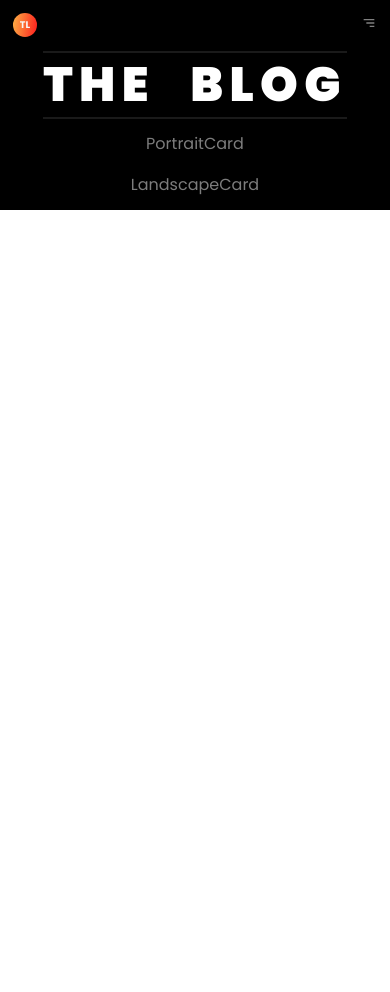
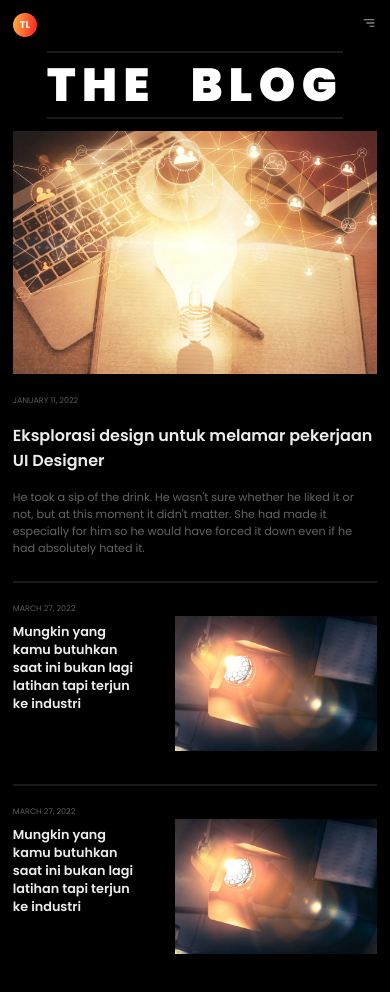
Before and after one commit to Maxwell-ihiaso/blog, a React (Create React App) app: page / in a window 390 px wide. Shown: the top 992 px of the page. Before the commit the page ends 844 px from the top, so only its background shows below. Built offline with nearby package versions, Linux system fonts and the light colour scheme.

Commit message:
create featured component - Desktop & Mobile

```diff
--- a/src/components/BlogTitle.tsx
+++ b/src/components/BlogTitle.tsx
@@ -11,7 +11,7 @@ const Container = styled.div`
   justify-content: center;
   align-items: center;
   text-transform: uppercase;
-  font-size: 3rem;
+  font-size: 2.9rem;
   font-weight: 900;
 
   padding: 0 0.8rem 0.8rem;
@@ -48,7 +48,7 @@ const Title = styled.div`
   }
 
   @media screen and ${devices.tablet} {
-    letter-spacing: 0.7rem;
+    letter-spacing: 0.5rem;
     line-height: 8rem;
   }
 
--- a/src/components/Featured.tsx
+++ b/src/components/Featured.tsx
@@ -14,7 +14,7 @@ const Container = styled.div`
   align-items: center;
   gap: 1rem;
 
-  padding: 0 0.8rem 0.8rem;
+  padding: 0 0.8rem 1.2rem;
   background-color: black;
   color: rgb(125, 125, 125);
 
@@ -22,16 +22,16 @@ const Container = styled.div`
   margin: 0 auto;
 
   @media screen and ${devices.mobileL} {
-    padding: 0 1.2rem 1.2rem;
-    /* font-size: 4.4rem; */
+    padding: 0 1.2rem 3rem;
   }
 
   @media screen and ${devices.tablet} {
-    /* font-size: 8rem; */
+    flex-direction: row;
+    align-items: flex-start;
   }
 
   @media screen and ${devices.laptop} {
-    /* font-size: 11rem; */
+    gap: 3rem;
   }
 `;
 
@@ -59,10 +59,13 @@ const Title = styled.div`
 
 const TopGroup = styled.div`
   flex: 1;
+  width: 100%;
+  background-color: inherit;
 `;
 
 const BottomGroup = styled.div`
   flex: 1;
+  width: 100%;
 `;
 
 /**------------ */
--- a/src/components/LandscapeCard.tsx
+++ b/src/components/LandscapeCard.tsx
@@ -1,7 +1,92 @@
-import React from "react";
+import styled from "styled-components";
+import { devices } from "../devices";
+
+/** PORTRAIT-CARD STYLES */
+
+const Container = styled.article`
+  display: flex;
+  flex-direction: row;
+  align-items: center;
+  gap: 2rem;
+  width: 100%;
+  height: 20vh;
+  padding: 1rem 0;
+  border-top: 2px solid rgba(128, 128, 128, 0.2);
+
+  @media screen and ${devices.tablet} {
+    flex-direction: row-reverse;
+`;
+
+const Image = styled.img`
+  flex: 1;
+  /* width: 8rem; */
+  /* width: 70%; */
+  height: 80%;
+`;
+
+const Content = styled.div`
+  flex: 2;
+  display: flex;
+  flex-direction: column;
+  justify-content: flex-start;
+  height: 100%;
+  width: 100%;
+`;
+
+const ContentDate = styled.div`
+  margin: 0.25rem 0;
+  font-size: 0.5rem;
+  color: grey;
+  text-transform: uppercase;
+  opacity: 0.7;
+
+  @media screen and ${devices.mobileL} {
+    font-size: 0.6rem;
+  }
+`;
+
+const ContentHeader = styled.div`
+  margin: 0.25rem 0;
+  font-size: 0.8rem;
+  color: #edebeb;
+  font-weight: 600;
+  &:hover {
+    cursor: pointer;
+  }
+
+  @media screen and ${devices.mobileL} {
+    font-size: 1rem;
+  }
+`;
+
+/**---------------- */
 
 const LandscapeCard = () => {
-  return <div>LandscapeCard</div>;
+  return (
+    <>
+      <Container>
+        <Content>
+          <ContentDate>march 27, 2022</ContentDate>
+          <ContentHeader>
+            Mungkin yang kamu butuhkan saat ini bukan lagi latihan tapi terjun
+            ke industri
+          </ContentHeader>
+        </Content>
+        <Image src="/images/blog-photo-2.jpg" alt="torchLight-blog" />
+      </Container>
+
+      <Container>
+        <Content>
+          <ContentDate>march 27, 2022</ContentDate>
+          <ContentHeader>
+            Mungkin yang kamu butuhkan saat ini bukan lagi latihan tapi terjun
+            ke industri
+          </ContentHeader>
+        </Content>
+        <Image src="/images/blog-photo-2.jpg" alt="torchLight-blog" />
+      </Container>
+    </>
+  );
 };
 
 export default LandscapeCard;
--- a/src/components/PortraitCard.tsx
+++ b/src/components/PortraitCard.tsx
@@ -3,11 +3,79 @@ import { devices } from "../devices";
 
 /** PORTRAIT-CARD STYLES */
 
-const Container = styled.article``;
+const Container = styled.article`
+  display: flex;
+  flex-direction: column;
+  gap: 0.8rem;
+  width: 100%;
+`;
+
+const Image = styled.img`
+  width: 100%;
+`;
+
+const Content = styled.div`
+  display: flex;
+  flex-direction: column;
+  justify-content: flex-start;
+`;
+
+const ContentDate = styled.div`
+  margin: 0.5rem 0;
+  font-size: 0.5rem;
+  color: grey;
+  text-transform: uppercase;
+  opacity: 0.7;
+
+  @media screen and ${devices.mobileL} {
+    font-size: 0.6rem;
+  }
+`;
+
+const ContentHeader = styled.div`
+  margin: 0.5rem 0;
+  font-size: 1rem;
+  color: #edebeb;
+  font-weight: 600;
+  &:hover {
+    cursor: pointer;
+  }
+
+  @media screen and ${devices.mobileL} {
+    font-size: 1.3rem;
+  }
+`;
+
+const ContentBody = styled.div`
+  margin: 0.5rem 0;
+  font-size: 0.7rem;
+  opacity: 0.8;
+
+  @media screen and ${devices.mobileL} {
+    font-size: 0.9rem;
+  }
+`;
 /**---------------- */
 
 const PortraitCard = () => {
-  return <Container>PortraitCard</Container>;
+  return (
+    <Container>
+      <Image src="/images/blog-photo-1.jpg" alt="torchLight-blog" />
+
+      <Content>
+        <ContentDate>january 11, 2022</ContentDate>
+        <ContentHeader>
+          Eksplorasi design untuk melamar pekerjaan UI Designer
+        </ContentHeader>
+        <ContentBody>
+          He took a sip of the drink. He wasn't sure whether he liked it or not,
+          but at this moment it didn't matter. She had made it especially for
+          him so he would have forced it down even if he had absolutely hated
+          it.
+        </ContentBody>
+      </Content>
+    </Container>
+  );
 };
 
 export default PortraitCard;
```
